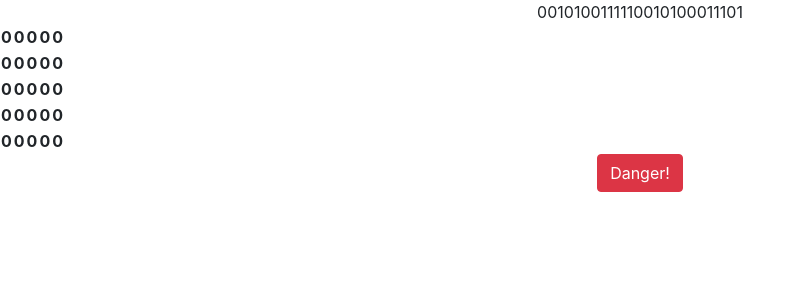
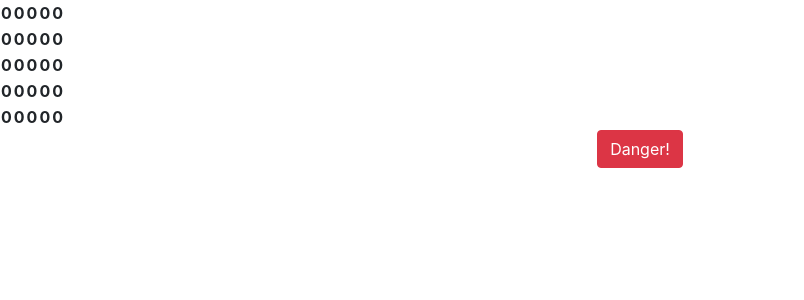
Before and after one commit to LaVanguardia/Nonogram, a React (Create React App) app: page / in a window 1280 px wide. Shown: the top 300 px of the page, without its empty margins (0-804 px from the left). Built offline with nearby package versions, Linux system fonts and the light colour scheme.

Commit message:
usando useEffect para cambiar el estado

```diff
--- a/src/Nonogram.js
+++ b/src/Nonogram.js
@@ -1,4 +1,4 @@
-import React, { useState } from 'react';
+import React, { useState, useEffect } from 'react';
 import './Nonogram.scss';
 import { render } from '@testing-library/react';
 
@@ -40,14 +40,14 @@ function Nonogram() {
     // componentDidMount () {
     //     generateRandomSolution()
     // }
-
-    let generateRandomSolution = () => {
-        return (solutionGame.grid.map(row => row.map(item => item = (Math.round(Math.random())))))
-    }
+    useEffect(()=>{changeSolutionGame(solutionGame.grid.map(row => row.map(item => item = (Math.round(Math.random())))))},[])
+    // let generateRandomSolution = () => {
+    //     return (solutionGame.grid.map(row => row.map(item => item = (Math.round(Math.random())))))
+    // }
 
     return (
         <div>
-            {generateRandomSolution()}
+            {/* {generateRandomSolution()} */}
             <table>
                 {
                     solutionUser.grid.map((row, index) => (
```
